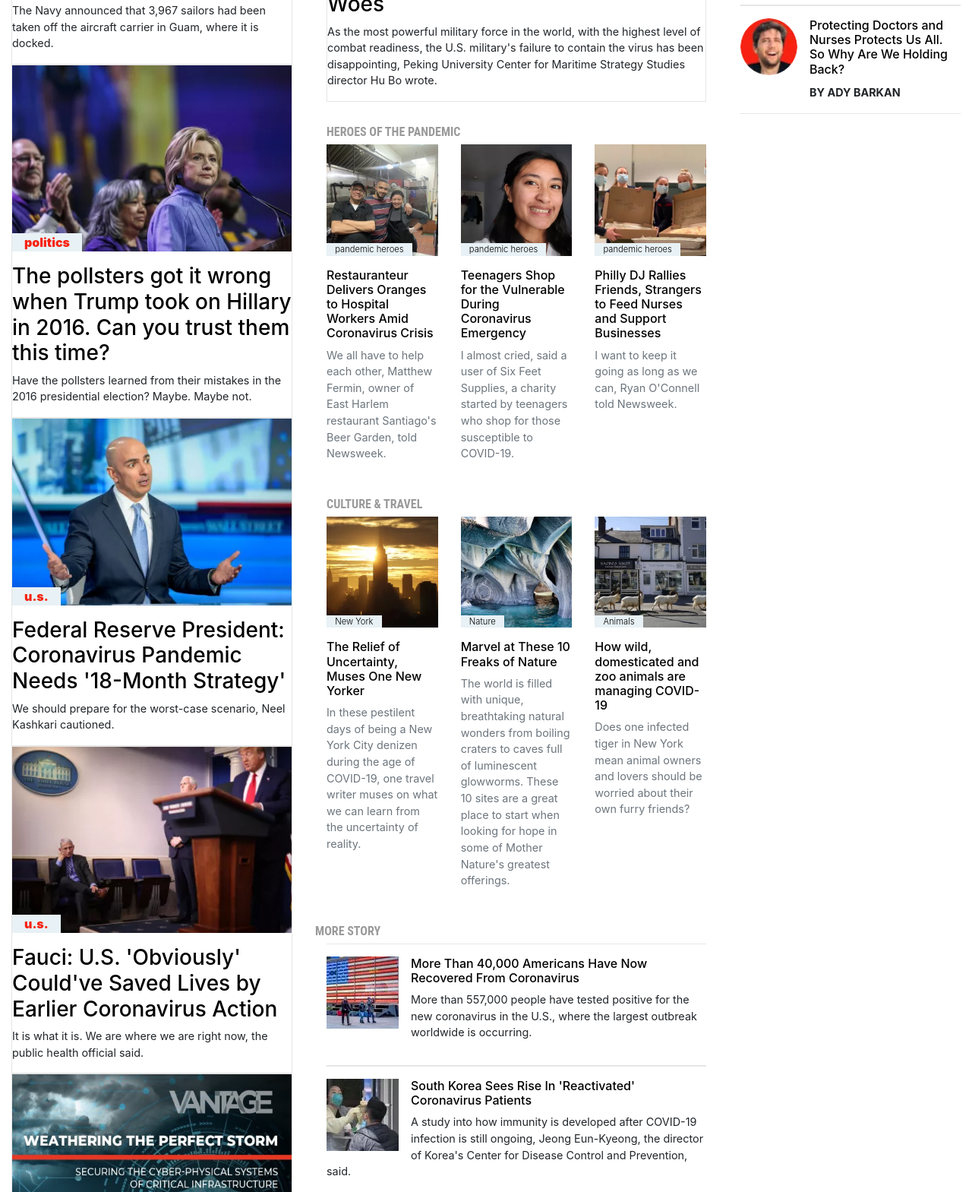
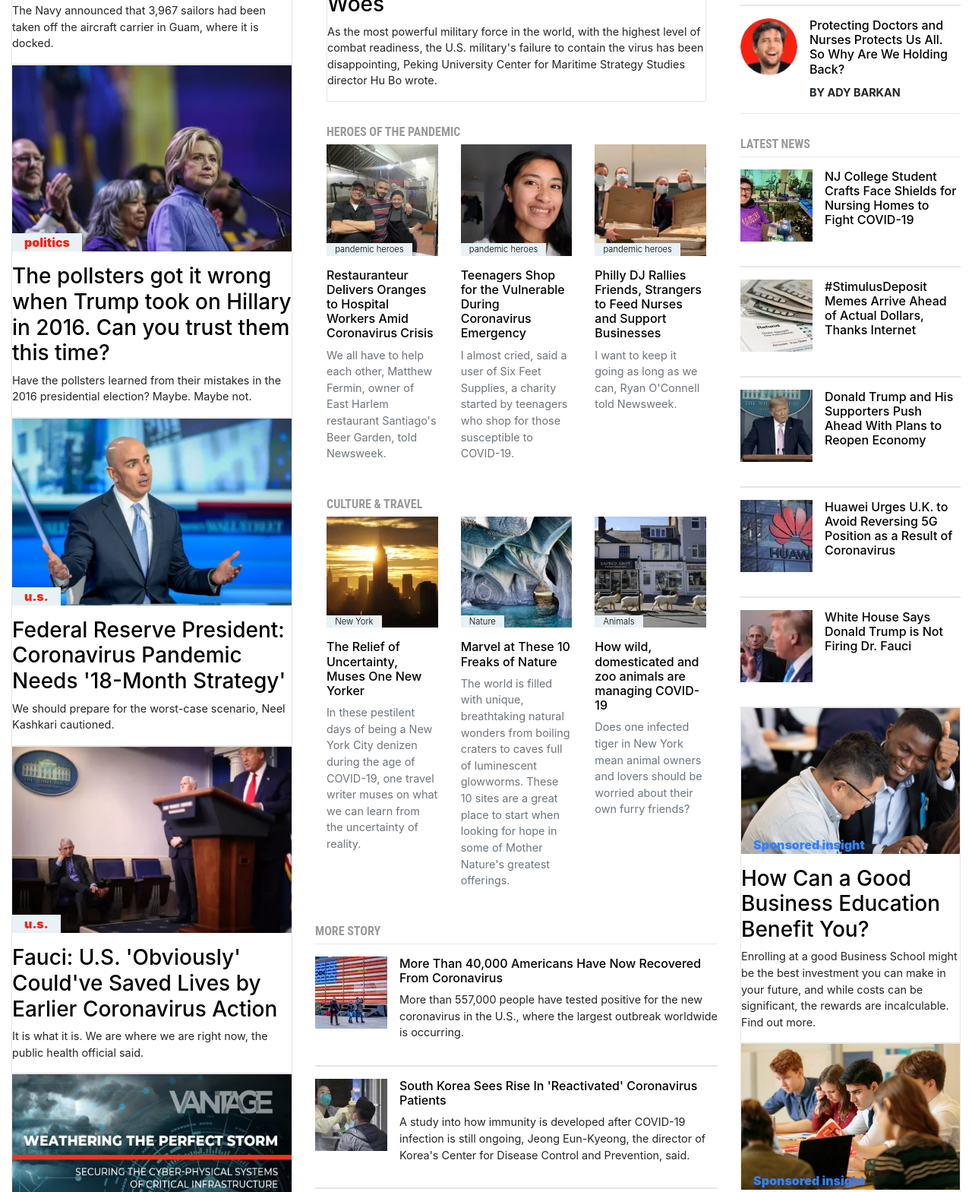
Before and after one commit to Mikearaya/newsweek-clone, a website: page index.html in a window 1280 px wide. Shown: the part 618-2187 px from the top of the page at 76% size. Drawn offline with nearby package versions, Linux system fonts and the light colour scheme.

Commit message:
added more sections

```diff
--- a/index.html
+++ b/index.html
@@ -453,7 +453,7 @@
                 <!--More stories-->
                 <section>
                   <h2 class="w-100">more story</h2>
-                  <div class="row-12">
+                  <div class="row">
                     <div class="col-12">
                       <article class="left-thumbnail">
                         <figure>
@@ -717,6 +717,7 @@
 
         <div class="col-sm-3 order-sm-0">
           <div class="row">
+            <!-- Opinion section-->
             <section class="col-12">
               <h2>Opinions</h2>
               <article class="left-thumbnail avator">
@@ -800,7 +801,127 @@
                 </span>
               </article>
             </section>
+            <section class="col-12">
+              <h2 class="w-100">latest news</h2>
+              <article class="left-thumbnail clearfix">
+                <figure>
+                  <img
+                    src="./assets/images/latest-1.webp"
+                    alt="more story image"
+                  />
+                </figure>
+                <h3 class="smaller">
+                  <a href="#" class="no-underline-hover no-underline hover-red">
+                    NJ College Student Crafts Face Shields for Nursing Homes to
+                    Fight COVID-19
+                  </a>
+                </h3>
+              </article>
+              <article class="left-thumbnail clearfix">
+                <figure>
+                  <img
+                    src="./assets/images/latest-2.webp"
+                    alt="more story image"
+                  />
+                </figure>
+                <h3 class="smaller">
+                  <a href="#" class="no-underline-hover no-underline hover-red">
+                    #StimulusDeposit Memes Arrive Ahead of Actual Dollars,
+                    Thanks Internet
+                  </a>
+                </h3>
+              </article>
+              <article class="left-thumbnail clearfix">
+                <figure>
+                  <img
+                    src="./assets/images/latest-3.webp"
+                    alt="more story image"
+                  />
+                </figure>
+                <h3 class="smaller">
+                  <a href="#" class="no-underline-hover no-underline hover-red">
+                    Donald Trump and His Supporters Push Ahead With Plans to
+                    Reopen Economy
+                  </a>
+                </h3>
+              </article>
+              <article class="left-thumbnail clearfix">
+                <figure>
+                  <img
+                    src="./assets/images/latest-4.webp"
+                    alt="more story image"
+                  />
+                </figure>
+                <h3 class="smaller">
+                  <a href="#" class="no-underline-hover no-underline hover-red">
+                    Huawei Urges U.K. to Avoid Reversing 5G Position as a Result
+                    of Coronavirus
+                  </a>
+                </h3>
+              </article>
+              <article class="left-thumbnail clearfix">
+                <figure>
+                  <img
+                    src="./assets/images/latest-5.webp"
+                    alt="more story image"
+                  />
+                </figure>
+                <h3 class="smaller">
+                  <a href="#" class="no-underline-hover no-underline hover-red">
+                    White House Says Donald Trump is Not Firing Dr. Fauci
+                  </a>
+                </h3>
+              </article>
+            </section>
           </div>
+          <article>
+            <figure>
+              <img src="./assets/images/more-12.jpg" alt="featured-image" />
+              <figcaption class="nw-blue">Sponsored insight</figcaption>
+            </figure>
+            <h3>
+              <a href="#" class="no-underline hover-underline-red">
+                How Can a Good Business Education Benefit You?
+              </a>
+            </h3>
+            <p>
+              Enrolling at a good Business School might be the best investment
+              you can make in your future, and while costs can be significant,
+              the rewards are incalculable. Find out more.
+            </p>
+          </article>
+
+          <article>
+            <figure>
+              <img src="./assets/images/more-13.jpg" alt="featured-image" />
+              <figcaption class="nw-blue">Sponsored insight</figcaption>
+            </figure>
+            <h3>
+              <a href="#" class="no-underline hover-underline-red">
+                What Can A Private Education Do For Your Child?
+              </a>
+            </h3>
+            <p>
+              What is the single most consequential choice you make to give your
+              child the best possible advantage in life? If you think it s
+              education, read on.
+            </p>
+          </article>
+          <article>
+            <figure>
+              <img src="./assets/images/more-14.jpg" alt="featured-image" />
+              <figcaption class="nw-blue">Sponsored insight</figcaption>
+            </figure>
+            <h3>
+              <a href="#" class="no-underline hover-underline-red">
+                What Is Your Accounting And Finance Team Missing?
+              </a>
+            </h3>
+            <p>
+              Have you ever wanted more from your accounting and finance
+              professionals? These three letters can help.
+            </p>
+          </article>
         </div>
       </div>
 
```
Also changed, not shown: assets/images/latest-1.webp (added), assets/images/latest-2.webp (added), assets/images/latest-3.webp (added), assets/images/latest-4.webp (added), assets/images/latest-5.webp (added), assets/images/more-12.jpg (added), assets/images/more-13.jpg (added), assets/images/more-14.jpg (added).
